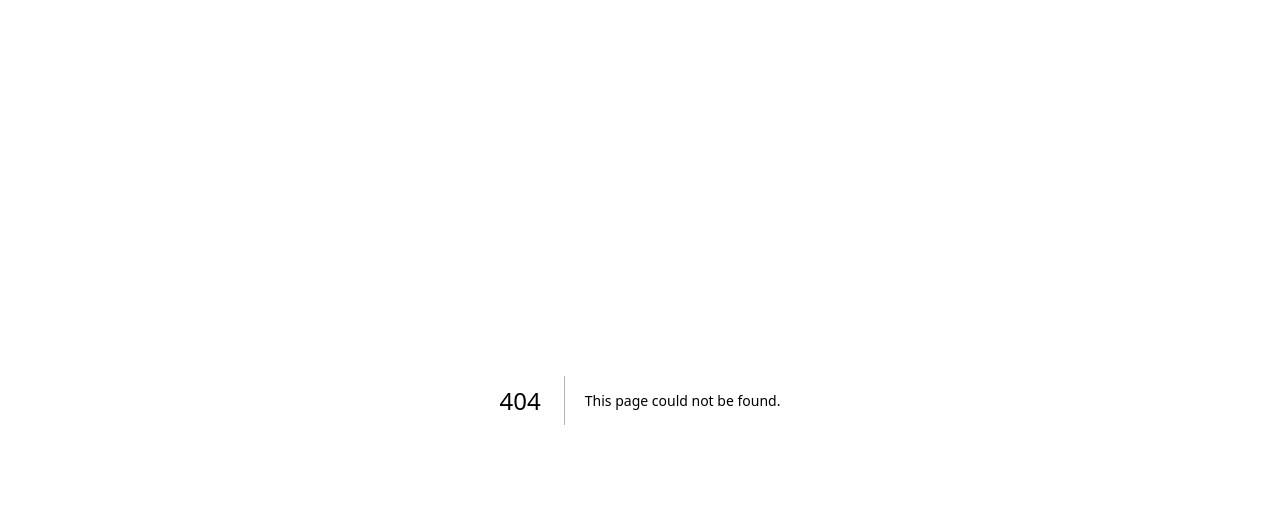
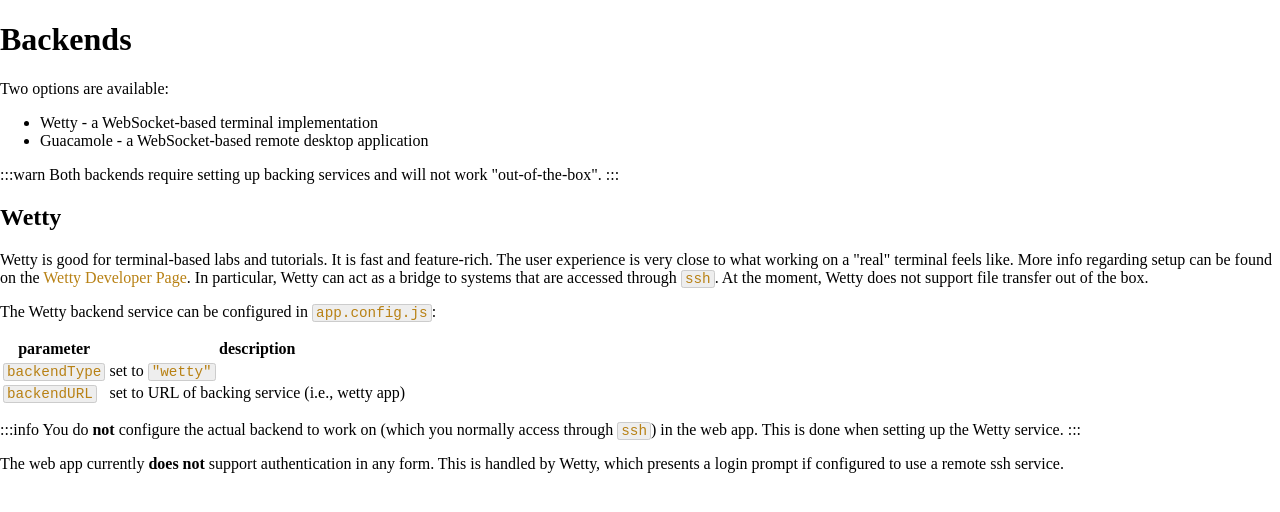
Before and after one commit to kramergroup/lab-template, a Next.js app: page /guidance/backends in a window 1280 px wide. Before the commit this address had no page. Shown: the top 512 px of the page. Built offline with nearby package versions, Linux system fonts and the light colour scheme; a web font is replaced by a local one.

Commit message:
Docu on wetty

```diff
--- /dev/null
+++ b/pages/guidance/backends.mdx
@@ -0,0 +1,32 @@
+# Backends
+
+Two options are available:
+
+- Wetty - a WebSocket-based terminal implementation
+- Guacamole - a WebSocket-based remote desktop application
+
+:::warn
+Both backends require setting up backing services and will not work "out-of-the-box".
+:::
+
+## Wetty
+
+Wetty is good for terminal-based labs and tutorials. It is fast and feature-rich. The user experience is very close
+to what working on a "real" terminal feels like. More info regarding setup can be found on the
+[Wetty Developer Page](https://github.com/butlerx/wetty). In particular, Wetty can act as a bridge to systems that
+are accessed through `ssh`. At the moment, Wetty does not support file transfer out of the box.
+
+The Wetty backend service can be configured in `app.config.js`:
+
+| parameter     | description                                     |
+| ------------- | ----------------------------------------------- |
+| `backendType` | set to `"wetty"`                                |
+| `backendURL`  | set to URL of backing service (i.e., wetty app) |
+
+:::info
+You do **not** configure the actual backend to work on (which you normally access through `ssh`) in the web app.
+This is done when setting up the Wetty service.
+:::
+
+The web app currently **does not** support authentication in any form. This is handled by Wetty, which presents
+a login prompt if configured to use a remote ssh service.
```
